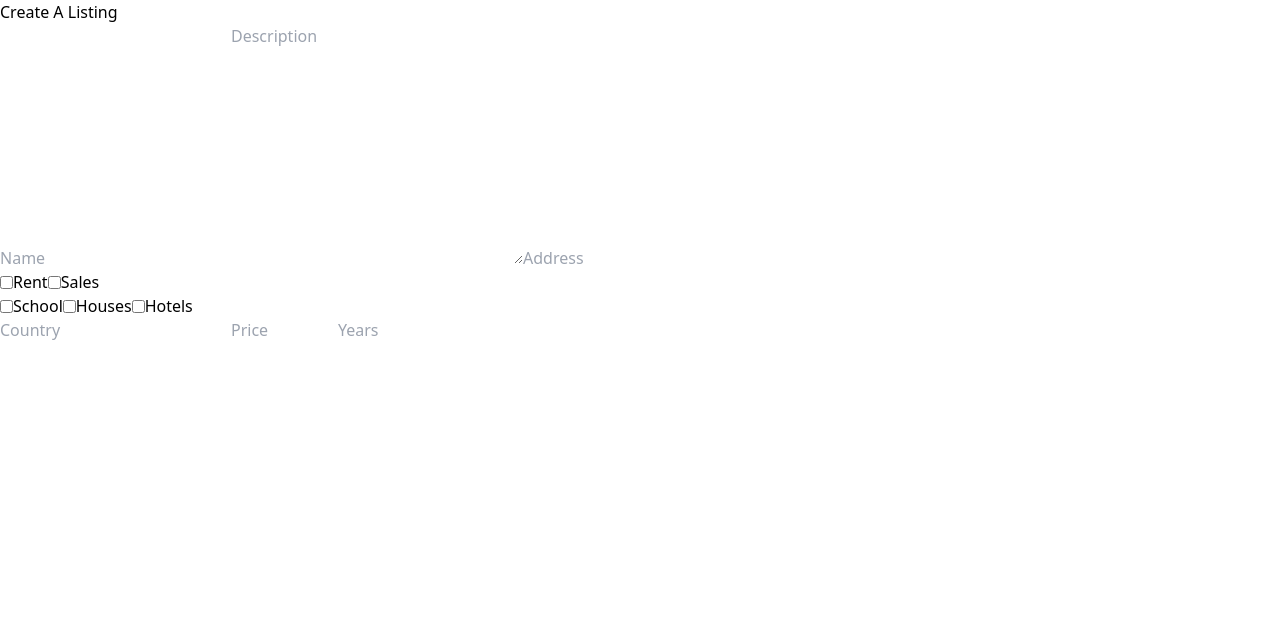
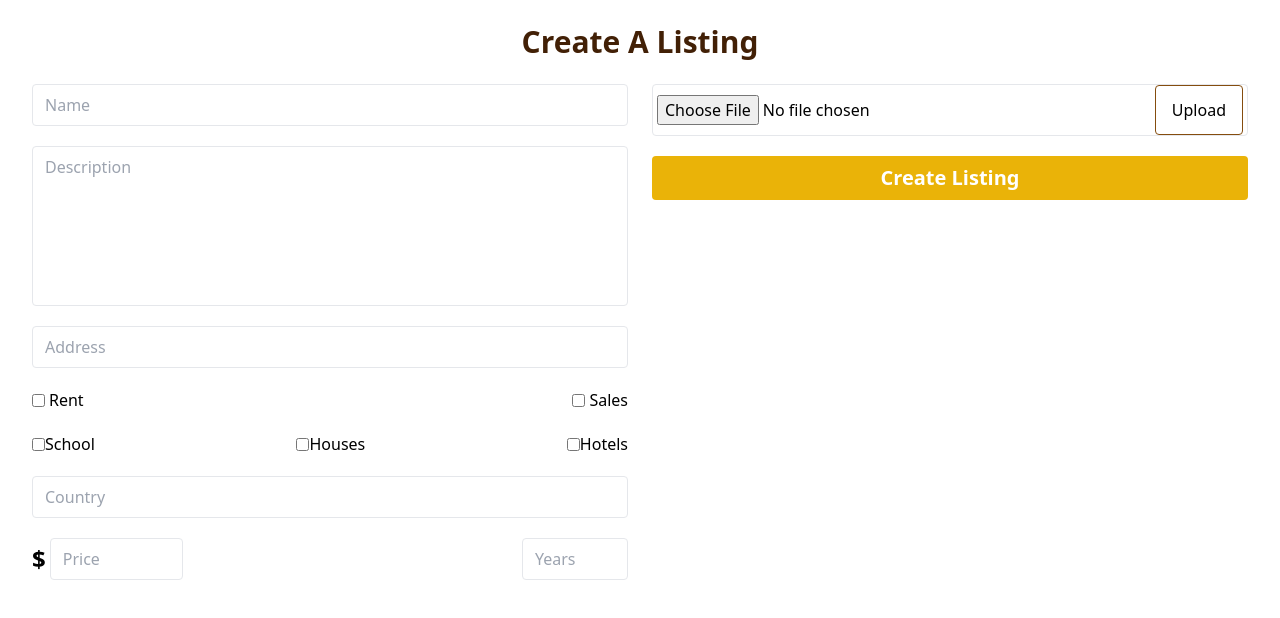
Before and after one commit to De-Hype/property-pulse, a React (Vite) app in the folder vite-project/: page /create in a window 1280 px wide. Shown: the top 618 px of the page. Built offline with nearby package versions, Linux system fonts and the light colour scheme.

Commit message:
working on testimony component

```diff
--- a/vite-project/src/App.tsx
+++ b/vite-project/src/App.tsx
@@ -7,6 +7,7 @@ import CreateListing from "./Pages/CreateListing";
 import SearchResultListing from "./Pages/SearchResultListing";
 import MyListing from "./Pages/MyListing";
 import AboutListing from "./Pages/AboutListing";
+import UpdateListing from "./Pages/UpdateListing";
 
 function App() {
 
@@ -21,6 +22,7 @@ function App() {
               <Route  path="/create" element={<SearchResultListing />} />
               <Route  path="/my-listings" element={<MyListing />} />
               <Route  path="/about/:id" element={<AboutListing />} />
+              <Route  path="/update-listing/:id" element={<UpdateListing />} />
 
               <Route  path="/sign-in" element={<Login />} />
               <Route  path="/register" element={<Register />} />
--- a/vite-project/src/Components/Testimonial.tsx
+++ b/vite-project/src/Components/Testimonial.tsx
@@ -1,8 +1,65 @@
+import Testimony_One from "../assets/Testimony_One.jpg";
+import { useState } from "react";
+import { AiOutlineArrowLeft, AiOutlineArrowRight } from "react-icons/ai";
+const Testimonial = () => {
+  const [current, setCurrent] = useState(0);
+  const previous = (e: React.DOMAttributes<HTMLButtonElement>) => {
+    setCurrent(current === 0 ? length - 1 : current - 1);
+  };
+  const next = (e: React.DOMAttributes<HTMLButtonElement>) => {
+    setCurrent(current === length - 1 ? 0 : current + 1);
+  };
+  return (
+    <div className="mx-[250px]">
+      <section className="flex py-14 justify-center items-center ">
+        <div className="">
+          <div className="pb-3">
+            <h2 className="text-xl text-slate-900 font-bold">
+              Lorem ipsum dolor sit amet consectetur adipisicing elit. Vitae
+              molestiae temporibus distinctio repellat modi alias molestias,
+              veniam atque harum excepturi rem cumque, iure illum deserunt natus
+              magnam autem suscipit unde?
+            </h2>
+          </div>
+          <div className="flex justify-between items-center pt-6">
+            <div className="flex gap-4 items-center">
+              <div className="">
+                <img
+                  src={Testimony_One}
+                  className="h-24 w-24 rounded-full object-cover"
+                  alt=""
+                />
+              </div>
+              <div className="">
+                <h2 className="text-slate-900 font-extrabold text-lg">
+                  David Hype
+                </h2>
+                <span className="text-slate-900 font-semibold text-sm">
+                  Project manager
+                </span>
+              </div>
+            </div>
+            <div className="flex gap-4 ">
+              <button
+                onClick={() => previous}
+                type="button"
+                className=" rounded-full border text-3xl  py-3 px-3 hover:bg-yellow-700 hover:transition hover:text-white"
+              >
+                <AiOutlineArrowLeft />
+              </button>
+              <button
+                onClick={() => next}
+                type="button"
+                className=" rounded-full border text-3xl  py-3 px-3 hover:bg-yellow-700 hover:transition hover:text-white"
+              >
+                <AiOutlineArrowRight />
+              </button>
+            </div>
+          </div>
+        </div>
+      </section>
+    </div>
+  );
+};
 
-const Testimonial = () => {
-  return (
-    <div>Testimonial</div>
-  )
-}
-
-export default Testimonial
+export default Testimonial;
--- a/vite-project/src/Pages/CreateListing.tsx
+++ b/vite-project/src/Pages/CreateListing.tsx
@@ -3,34 +3,43 @@
 const CreateListing = () => {
   return (
     <div>
-      <h3>Create A Listing</h3>
-      <form className="">
-        <div className="">
-          <input type="text" name="name" id="name" placeholder="Name" />
+      <h3 className="text-center font-bold text-3xl mt-6 text-yellow-950">Create A Listing</h3>
+      <div className=" flex items-center justify-center">
+        <form className="flex m-auto w-screen gap-6  px-8 mt-6">
+          <div className="flex w-1/2 flex-col gap-5">
+            <input
+              type="text"
+              className=" rounded border outline-none py-2 px-3"
+              name="name"
+              id="name"
+              placeholder="Name"
+            />
             <textarea
               name="description"
               id="description"
               cols="30"
               placeholder="Description"
               rows="10"
+              className=" rounded max-h-40 border outline-none py-2 px-3 resize-none"
             ></textarea>
             <input
               type="text"
               name="address"
               id="address"
+              className="border rounded outline-none py-2 px-3"
               placeholder="Address"
             />
-          <div className="flex items-center">
-            <div className="flex items-center">
+            <div className="flex items-center  justify-between">
+              <div className="flex items-center gap-1">
                 <input type="checkbox" name="rent" id="rent" />
                 <span>Rent</span>
               </div>
-            <div className="flex items-center">
+              <div className="flex items-center gap-1">
                 <input type="checkbox" name="sell" id="sell" />
                 <span>Sales</span>
               </div>
             </div>
-          <div className="flex items-center">
+            <div className="flex items-center justify-between">
               <div className="flex items-center">
                 <input type="checkbox" name="School" id="school" />
                 <span>School</span>
@@ -45,16 +54,55 @@ const CreateListing = () => {
               </div>
             </div>
             <input
+              className="border rounded outline-none py-2 px-3"
               type="text"
               name="location"
               id="location"
               placeholder="Country"
             />
-          <input type="number" placeholder="Price" name="price" min="25" max="10000" id="" />
-          <input type="number" name="years" placeholder="Years" min="1" max="10" id="" />
+            <div className="flex items-center justify-between gap-3">
+              <div className="flex items-center gap-1">
+                <span className="text-2xl font-semibold">$</span>
+                <input
+                  type="number"
+                  className="border rounded outline-none py-2 px-3"
+                  placeholder="Price"
+                  name="price"
+                  min="25"
+                  max="10000"
+                  id=""
+                />
               </div>
-        <div className=""></div>
+              <input
+                type="number"
+                className="border rounded outline-none py-2 px-3"
+                name="years"
+                placeholder="Years"
+                min="1"
+                max="10"
+                id=""
+              />
+            </div>
+          </div>
+          <div className=" flex w-1/2 flex-col gap-5">
+            <div className="flex rounded justify-between items-center border px-1">
+              <input type="file" name="images" id="images" />
+              <button
+                className="py-3 px-4 border rounded border-yellow-800 hover:bg-yellow-700 hover:text-white"
+                type="button"
+              >
+                Upload
+              </button>
+            </div>
+            <button
+              className="bg-yellow-500 text-white font-semibold py-2 rounded text-xl hover:transition hover:bg-yellow-200 hover:text-slate-800"
+              type="submit"
+            >
+              Create Listing
+            </button>
+          </div>
         </form>
+      </div>
     </div>
   );
 };
--- /dev/null
+++ b/vite-project/src/Pages/UpdateListing.tsx
@@ -0,0 +1,8 @@
+
+const UpdateListing = () => {
+  return (
+    <div>UpdateListing</div>
+  )
+}
+
+export default UpdateListing
```
Lines whose indentation alone changed are shown as unchanged.
